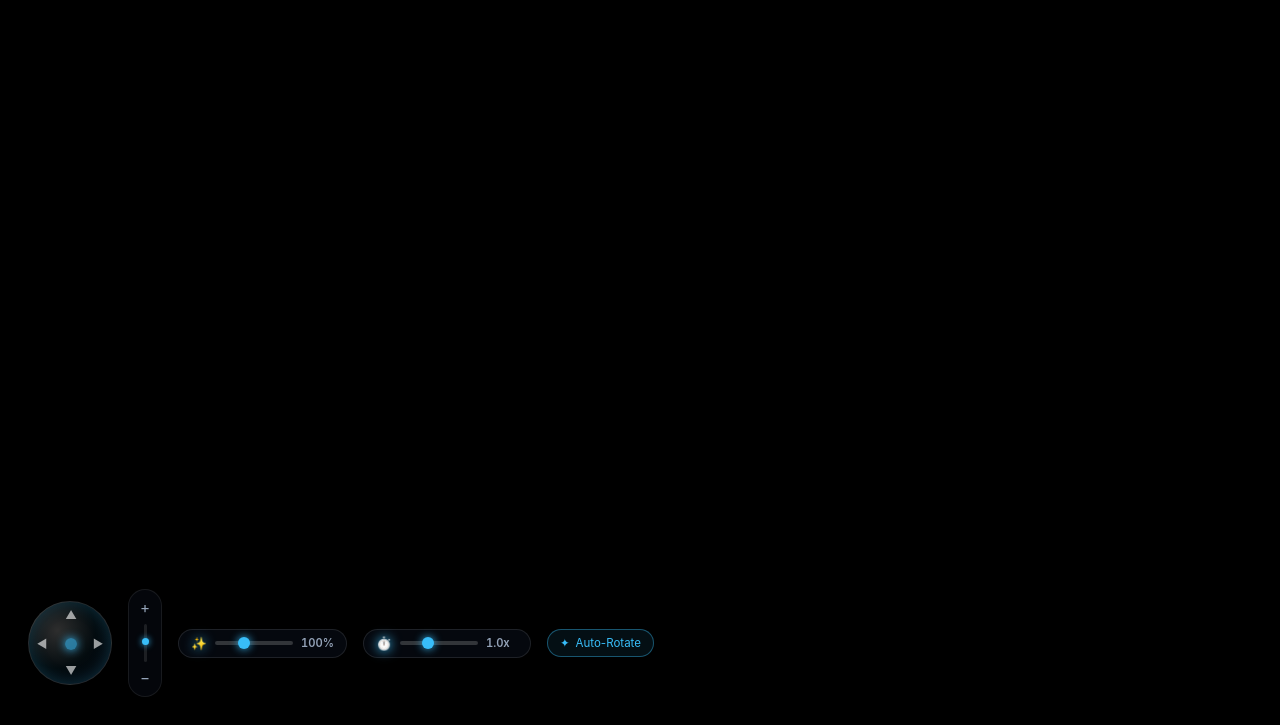
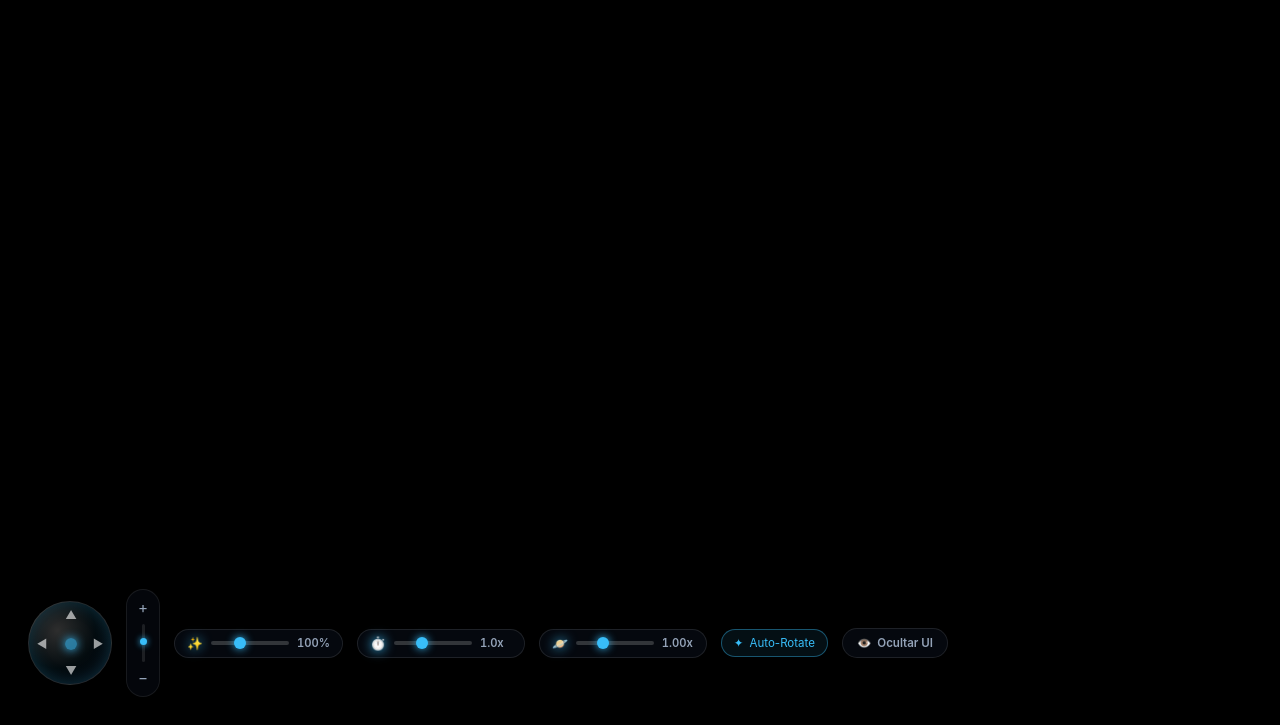
Before and after one commit to cabezondigital/okf-galaxy-visualizer, a website: page src/public/index.html in a window 1280 px wide. Shown: the part 75-800 px from the top of the page. Drawn offline with nearby package versions, Linux system fonts and the light colour scheme; no server answers.

Commit message:
feat(hud): add Hide/Show HUD toggle and dynamic Node/Subnode Size slider

```diff
--- a/src/public/index.html
+++ b/src/public/index.html
@@ -35,6 +35,12 @@
       justify-content: space-between;
       align-items: center;
       z-index: 20;
+      transition: transform 0.35s cubic-bezier(0.16, 1, 0.3, 1), opacity 0.35s ease;
+    }
+    body.hud-hidden header {
+      transform: translateY(-120%);
+      opacity: 0;
+      pointer-events: none;
     }
     .brand { display: flex; align-items: center; gap: 10px; }
     .brand-title { font-size: 1.1rem; font-weight: 700; letter-spacing: 0.5px; background: linear-gradient(135deg, #ffffff, #38bdf8); -webkit-background-clip: text; -webkit-text-fill-color: transparent; }
@@ -269,8 +275,58 @@
       z-index: 15;
       display: flex;
       align-items: center;
-      gap: 16px;
+      gap: 14px;
       background: transparent;
+      transition: all 0.35s cubic-bezier(0.16, 1, 0.3, 1);
+    }
+    .hud-controls-group {
+      display: flex;
+      align-items: center;
+      gap: 14px;
+      transition: all 0.35s cubic-bezier(0.16, 1, 0.3, 1);
+      transform-origin: left center;
+      overflow: hidden;
+      max-width: 1400px;
+      opacity: 1;
+    }
+    body.hud-hidden .hud-controls-group {
+      opacity: 0;
+      transform: translateX(-35px) scale(0.92);
+      pointer-events: none;
+      max-width: 0;
+      gap: 0;
+      margin: 0;
+      padding: 0;
+    }
+    .hud-toggle-btn {
+      background: rgba(10, 15, 26, 0.55);
+      backdrop-filter: blur(14px);
+      border: 1px solid rgba(255, 255, 255, 0.1);
+      padding: 7px 14px;
+      border-radius: 20px;
+      font-size: 0.72rem;
+      font-weight: 600;
+      color: var(--text-muted);
+      cursor: pointer;
+      display: flex;
+      align-items: center;
+      gap: 6px;
+      box-shadow: 0 4px 16px rgba(0, 0, 0, 0.4);
+      transition: all 0.25s cubic-bezier(0.16, 1, 0.3, 1);
+      white-space: nowrap;
+      user-select: none;
+    }
+    .hud-toggle-btn:hover {
+      border-color: rgba(56, 189, 248, 0.4);
+      color: #ffffff;
+      background: rgba(56, 189, 248, 0.12);
+      box-shadow: 0 0 16px rgba(56, 189, 248, 0.25);
+    }
+    body.hud-hidden .hud-toggle-btn {
+      background: rgba(15, 23, 42, 0.85);
+      border-color: rgba(56, 189, 248, 0.5);
+      color: var(--accent-cyan);
+      box-shadow: 0 0 20px rgba(56, 189, 248, 0.35);
     }
 
     /* The glowing 3D glass mini-sphere */
@@ -579,7 +635,8 @@
     <div id="3d-graph"></div>
 
     <!-- SEMITRANSPARENT MINI-SPHERE ROTATION & SUBTLE ZOOM HUD -->
-    <div class="mini-sphere-hud">
+    <div class="mini-sphere-hud" id="mini-sphere-hud">
+      <div class="hud-controls-group" id="hud-controls-group">
         <!-- Mini Glass Orb with Chevrons -->
         <div class="glass-orb" id="glass-orb" title="Drag orb to rotate 3D graph in any direction">
           <div class="orb-arrow up" onclick="rotateSphere(0, -0.22)" title="Tilt Up">▲</div>
@@ -595,8 +652,6 @@
           <div class="zoom-track"><div class="zoom-pip"></div></div>
           <button class="zoom-btn" onclick="zoomCamera(1.18)" title="Zoom Out">−</button>
         </div>
-
-      <!-- Minimal Auto-Rotate Pill -->
 
         <!-- Line Brightness Slider Capsule in Left Hub -->
         <div class="line-brightness-hud" title="Adjust line and synapse brightness">
@@ -630,9 +685,32 @@
           <span id="speed-val-text" class="brightness-val">1.0x</span>
         </div>
 
+        <!-- Node Size Slider Capsule in Left Hub -->
+        <div class="line-brightness-hud" title="Tamaño de nodos y planetas (Soles / Subnodos)">
+          <span class="brightness-icon" title="Tamaño Nodos">🪐</span>
+          <input
+            type="range"
+            id="node-size-slider"
+            class="brightness-slider"
+            min="0.3"
+            max="2.5"
+            step="0.05"
+            value="1.0"
+            oninput="onNodeSizeChange(this.value)"
+          />
+          <span id="nodesize-val-text" class="brightness-val">1.0x</span>
+        </div>
+
         <div id="auto-rotate-pill" class="auto-rotate-pill active" onclick="toggleRotate()">
           <span>✦</span> Auto-Rotate
         </div>
+      </div>
+
+      <!-- Toggle HUD Button -->
+      <button id="hud-toggle-btn" class="hud-toggle-btn" onclick="toggleHud()" title="Ocultar interfaz y controles (Tecla H)">
+        <span class="hud-toggle-icon">👁️</span>
+        <span class="hud-toggle-label">Ocultar UI</span>
+      </button>
     </div>
 
     <!-- Inspection Drawer -->
@@ -703,6 +781,46 @@
         });
       }
     }
+
+    let nodeScaleMultiplier = parseFloat(localStorage.getItem('okf_node_scale') || '1.0');
+
+    function onNodeSizeChange(val) {
+      nodeScaleMultiplier = parseFloat(val);
+      const textEl = document.getElementById('nodesize-val-text');
+      if (textEl) {
+        textEl.innerText = nodeScaleMultiplier.toFixed(2) + 'x';
+      }
+      localStorage.setItem('okf_node_scale', val);
+
+      const nodes = window.__cachedAllNodes || ((graphInstance && graphInstance.graphData && graphInstance.graphData().nodes) || (graphData && graphData.nodes) || []);
+      for (let i = 0; i < nodes.length; i++) {
+        const n = nodes[i];
+        if (n.__threeObj) {
+          n.__threeObj.scale.set(nodeScaleMultiplier, nodeScaleMultiplier, nodeScaleMultiplier);
+        }
+      }
+    }
+
+    function toggleHud() {
+      const isHidden = document.body.classList.toggle('hud-hidden');
+      localStorage.setItem('okf_hud_hidden', isHidden ? 'true' : 'false');
+      updateHudToggleState();
+    }
+
+    function updateHudToggleState() {
+      const isHidden = document.body.classList.contains('hud-hidden');
+      const label = document.querySelector('.hud-toggle-label');
+      const btn = document.getElementById('hud-toggle-btn');
+      if (label) label.textContent = isHidden ? 'Mostrar UI' : 'Ocultar UI';
+      if (btn) btn.title = isHidden ? 'Mostrar controles e interfaz (Tecla H)' : 'Ocultar controles e interfaz (Tecla H)';
+    }
+
+    window.addEventListener('keydown', (e) => {
+      if (e.target && (e.target.tagName === 'INPUT' || e.target.tagName === 'TEXTAREA')) return;
+      if (e.key === 'h' || e.key === 'H') {
+        toggleHud();
+      }
+    });
 
     let currentMode = 'spherical'; // 'spherical' | 'galaxy'
     let currentSphereRadius = 240;
@@ -1348,6 +1466,8 @@
               group.add(labelSprite);
             }
 
+            group.scale.set(nodeScaleMultiplier, nodeScaleMultiplier, nodeScaleMultiplier);
+            node.__threeObj = group;
             return group;
           })
           // SPLINES CURVILÍNEOS 3D: Arcos espaciales continuos, suaves y majestuosos
@@ -2198,6 +2318,16 @@
       if (brightSlider) brightSlider.value = linkBrightness;
       if (brightText) brightText.innerText = Math.round(linkBrightness * 100) + '%';
 
+      const nodeSlider = document.getElementById('node-size-slider');
+      const nodeText = document.getElementById('nodesize-val-text');
+      if (nodeSlider) nodeSlider.value = nodeScaleMultiplier;
+      if (nodeText) nodeText.innerText = nodeScaleMultiplier.toFixed(2) + 'x';
+
+      if (localStorage.getItem('okf_hud_hidden') === 'true') {
+        document.body.classList.add('hud-hidden');
+      }
+      updateHudToggleState();
+
       await initGraph();
       // Restaurar modo guardado en localStorage o hash de la URL
       const savedMode = localStorage.getItem('okf_viz_mode') || (window.location.hash === '#galaxy' ? 'galaxy' : 'spherical');
```
Lines whose indentation alone changed are shown as unchanged.
